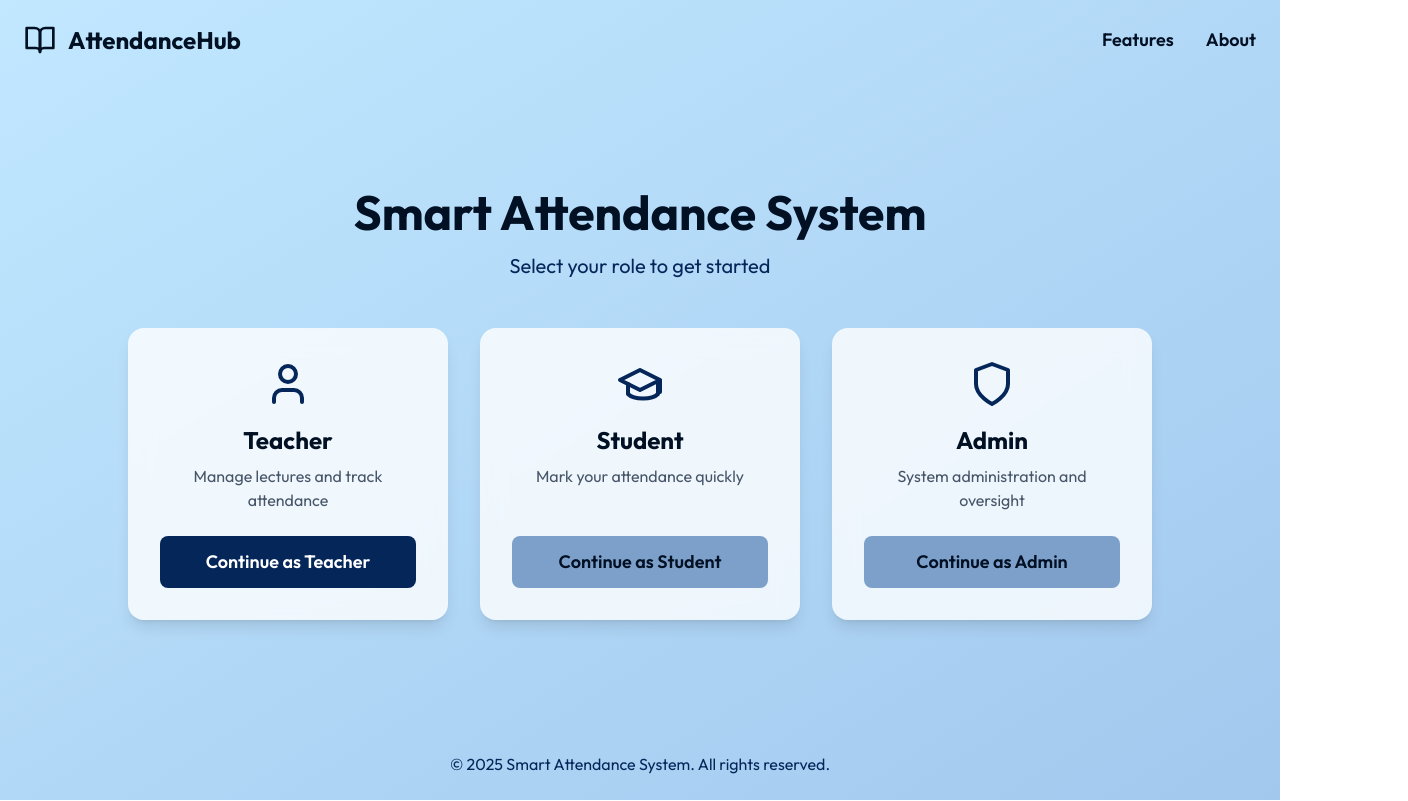
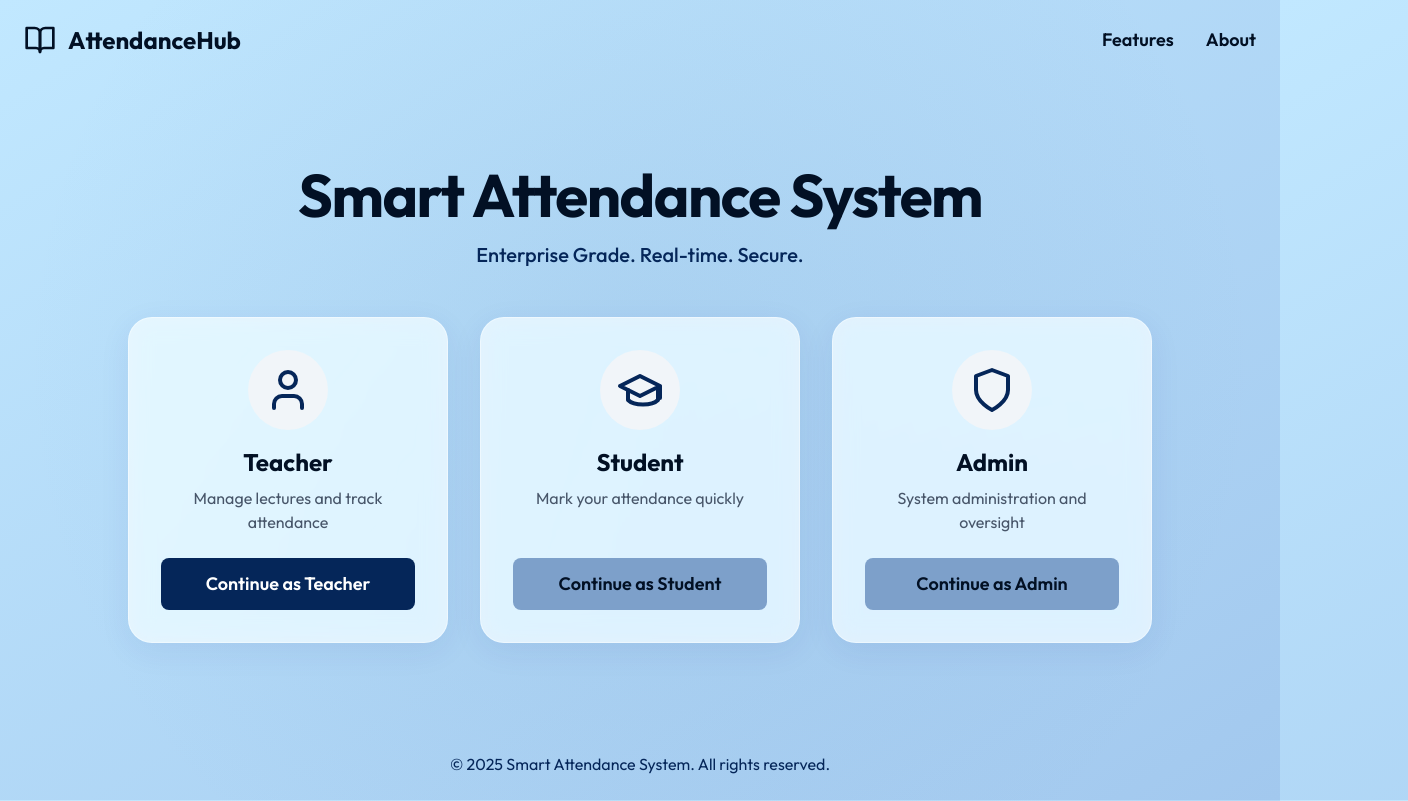
Before and after one commit to Shubhamver45/smart-attendance-system, a React (Vite) app: page / in a window 1280 px wide. Shown: the whole page, 1408 px wide, since content can reach past the window. Built offline with nearby package versions, Linux system fonts and the light colour scheme; no server answers.

Commit message:
style: final UI/UX polish with transitions, skeleton loaders, and hero glow

```diff
--- a/src/App.jsx
+++ b/src/App.jsx
@@ -297,7 +297,7 @@ export default function App() {
     return (
         <>
             <Navbar user={user} setView={setView} onLogout={handleLogout} isDarkMode={isDarkMode} setIsDarkMode={setIsDarkMode} />
-            <div key={view} className="animate-fadeIn">
+            <div key={view} className="page-transition-enter-active">
                 {renderContent()}
             </div>
         </>
--- a/src/index.css
+++ b/src/index.css
@@ -142,3 +142,70 @@ html.dark textarea {
 html.dark .bg-slate-50 {
     background-color: #0f172a !important;
 }
+
+/* --- Phase 5: Professional UI/UX Polish --- */
+
+/* Smooth Page Transitions */
+.page-transition-enter {
+    opacity: 0;
+    transform: translateY(10px);
+}
+.page-transition-enter-active {
+    opacity: 1;
+    transform: translateY(0);
+    transition: opacity 400ms, transform 400ms;
+}
+
+/* Skeleton Loader Animation */
+@keyframes shimmer {
+    0% { background-position: -468px 0; }
+    100% { background-position: 468px 0; }
+}
+
+.skeleton {
+    background: #f6f7f8;
+    background-image: linear-gradient(to right, #f6f7f8 0%, #edeef1 20%, #f6f7f8 40%, #f6f7f8 100%);
+    background-repeat: no-repeat;
+    background-size: 800px 104px;
+    display: inline-block;
+    position: relative;
+    animation: shimmer 1.2s infinite linear forwards;
+    border-radius: 8px;
+}
+
+.dark .skeleton {
+    background: #1e293b;
+    background-image: linear-gradient(to right, #1e293b 0%, #334155 20%, #1e293b 40%, #1e293b 100%);
+}
+
+/* Scrollbar Enhancement */
+::-webkit-scrollbar {
+    width: 6px;
+    height: 6px;
+}
+::-webkit-scrollbar-track {
+    background: transparent;
+}
+::-webkit-scrollbar-thumb {
+    background: rgba(5, 38, 89, 0.2);
+    border-radius: 10px;
+}
+.dark ::-webkit-scrollbar-thumb {
+    background: rgba(255, 255, 255, 0.1);
+}
+
+/* Glow Effects */
+.hero-glow {
+    position: relative;
+}
+.hero-glow::before {
+    content: '';
+    position: absolute;
+    top: -10%;
+    left: -10%;
+    width: 120%;
+    height: 120%;
+    background: radial-gradient(circle, rgba(84, 131, 179, 0.1) 0%, transparent 70%);
+    z-index: -1;
+    pointer-events: none;
+}
--- a/src/pages/LandingPage.jsx
+++ b/src/pages/LandingPage.jsx
@@ -6,13 +6,13 @@ import { UserIcon, GraduationCapIcon, BookOpenIcon, ShieldIcon } from '../compon
 
 // This is a sub-component used only by LandingPage
 const RoleCard = ({ icon, title, description, buttonText, onClick, isPrimary }) => (
-  <div className="bg-white/80 backdrop-blur-md p-8 rounded-2xl shadow-lg text-center flex flex-col items-center hover:shadow-2xl hover:-translate-y-2 transition-all duration-300 ease-in-out">
-    <div className="mb-4">{icon}</div>
-    <h3 className="text-2xl font-bold mb-2 text-[#021024]">{title}</h3>
-    <p className="text-slate-600 mb-6 flex-grow">{description}</p>
+  <div className="glass p-8 rounded-2xl text-center flex flex-col items-center liquid-hover transition-all duration-300">
+    <div className="mb-4 p-4 bg-slate-100 rounded-full dark:bg-slate-800">{icon}</div>
+    <h3 className="text-2xl font-bold mb-2 text-[#021024] dark:text-white">{title}</h3>
+    <p className="text-slate-600 dark:text-slate-400 mb-6 flex-grow">{description}</p>
     <button
       onClick={onClick}
-      className={`w-full py-3 rounded-lg font-semibold text-lg transition-all duration-300 ease-in-out transform hover:-translate-y-1 hover:shadow-lg ${isPrimary ? 'bg-[#052659] text-white hover:bg-[#021024]' : 'bg-[#7DA0CA] text-[#021024] hover:bg-[#5483B3]'}`}
+      className={`w-full py-3 rounded-lg font-semibold text-lg transition-all duration-300 ease-in-out transform hover:scale-[1.02] active:scale-[0.98] ${isPrimary ? 'bg-[#052659] text-white hover:bg-[#021024] dark:bg-sky-500 dark:text-slate-900' : 'bg-[#7DA0CA] text-[#021024] hover:bg-[#5483B3] dark:bg-slate-700 dark:text-white'}`}
     >
       {buttonText}
     </button>
@@ -40,11 +40,10 @@ export const LandingPage = ({ setView }) => {
         </header>
 
         {/* 'flex-grow' pushes the footer down, 'pt-24' adds space for the header */}
-        <main className="flex flex-col items-center justify-center flex-grow p-4 pt-24">
-          <div className="text-center mb-12 text-[#021024]">
-            {/* Responsive text sizes */}
-            <h2 className="text-4xl md:text-5xl font-bold mb-4">Smart Attendance System</h2>
-            <p className="text-lg md:text-xl text-[#052659]">Select your role to get started</p>
+        <main className="flex flex-col items-center justify-center flex-grow p-4 pt-24 hero-glow">
+          <div className="text-center mb-12 text-[#021024] dark:text-white">
+            <h2 className="text-4xl md:text-6xl font-black mb-4 tracking-tight">Smart Attendance System</h2>
+            <p className="text-lg md:text-xl text-[#052659] dark:text-sky-400 font-medium">Enterprise Grade. Real-time. Secure.</p>
           </div>
           {/* This grid stacks to 1 column on mobile and is 2 columns on desktop */}
           <div className="grid md:grid-cols-3 gap-8 w-full max-w-5xl">
--- a/src/pages/StudentPages.jsx
+++ b/src/pages/StudentPages.jsx
@@ -26,6 +26,7 @@ export const StudentDashboard = ({ user, token, lectures, attendanceRecords, lec
 
     // Phase 2: Leave Management State
     const [leaves, setLeaves] = useState([]);
+    const [isLoadingLeaves, setIsLoadingLeaves] = useState(true);
     const [showLeaveModal, setShowLeaveModal] = useState(false);
     const [leaveForm, setLeaveForm] = useState({ start_date: '', end_date: '', reason: '' });
     const [isSubmittingLeave, setIsSubmittingLeave] = useState(false);
@@ -33,6 +34,7 @@ export const StudentDashboard = ({ user, token, lectures, attendanceRecords, lec
     useEffect(() => {
         const fetchLeaves = async () => {
             if (!user?.id || !token) return;
+            setIsLoadingLeaves(true);
             try {
                 const res = await fetch(`${API_URL}/student/leaves/${user.id}`, {
                     headers: { 'Authorization': `Bearer ${token}` }
@@ -40,6 +42,8 @@ export const StudentDashboard = ({ user, token, lectures, attendanceRecords, lec
                 if (res.ok) setLeaves(await res.json());
             } catch (error) {
                 console.error("Failed to fetch leaves", error);
+            } finally {
+                setIsLoadingLeaves(false);
             }
         };
         fetchLeaves();
@@ -143,10 +147,16 @@ export const StudentDashboard = ({ user, token, lectures, attendanceRecords, lec
                         Request Leave
                     </button>
                 </div>
-                {leaves.length > 0 ? (
+                {isLoadingLeaves ? (
+                    <div className="space-y-4">
+                        <div className="skeleton h-12 w-full"></div>
+                        <div className="skeleton h-12 w-full"></div>
+                        <div className="skeleton h-12 w-full"></div>
+                    </div>
+                ) : leaves.length > 0 ? (
                     <div className="overflow-x-auto">
                         <table className="w-full text-left text-sm">
-                            <thead className="bg-slate-50 text-slate-500">
+                            <thead className="bg-slate-50 text-slate-500 dark:bg-slate-800">
                                 <tr>
                                     <th className="p-3 rounded-tl-lg">Date Range</th>
                                     <th className="p-3">Reason</th>
@@ -155,9 +165,9 @@ export const StudentDashboard = ({ user, token, lectures, attendanceRecords, lec
                             </thead>
                             <tbody>
                                 {leaves.map(leave => (
-                                    <tr key={leave.id} className="border-t border-slate-100">
+                                    <tr key={leave.id} className="border-t border-slate-100 dark:border-slate-700">
                                         <td className="p-3 font-semibold">{new Date(leave.start_date).toLocaleDateString()} - {new Date(leave.end_date).toLocaleDateString()}</td>
-                                        <td className="p-3 text-slate-600">{leave.reason}</td>
+                                        <td className="p-3 text-slate-600 dark:text-slate-400">{leave.reason}</td>
                                         <td className="p-3">
                                             <span className={`px-2 py-1 rounded-full text-xs font-bold ${
                                                 leave.status === 'approved' ? 'bg-green-100 text-green-700' :
@@ -173,7 +183,7 @@ export const StudentDashboard = ({ user, token, lectures, attendanceRecords, lec
                         </table>
                     </div>
                 ) : (
-                    <p className="text-slate-500 text-center py-4 bg-slate-50 rounded-lg">No leave requests found.</p>
+                    <p className="text-slate-500 text-center py-4 bg-slate-50 rounded-lg dark:bg-slate-800">No leave requests found.</p>
                 )}
             </div>
 
```
